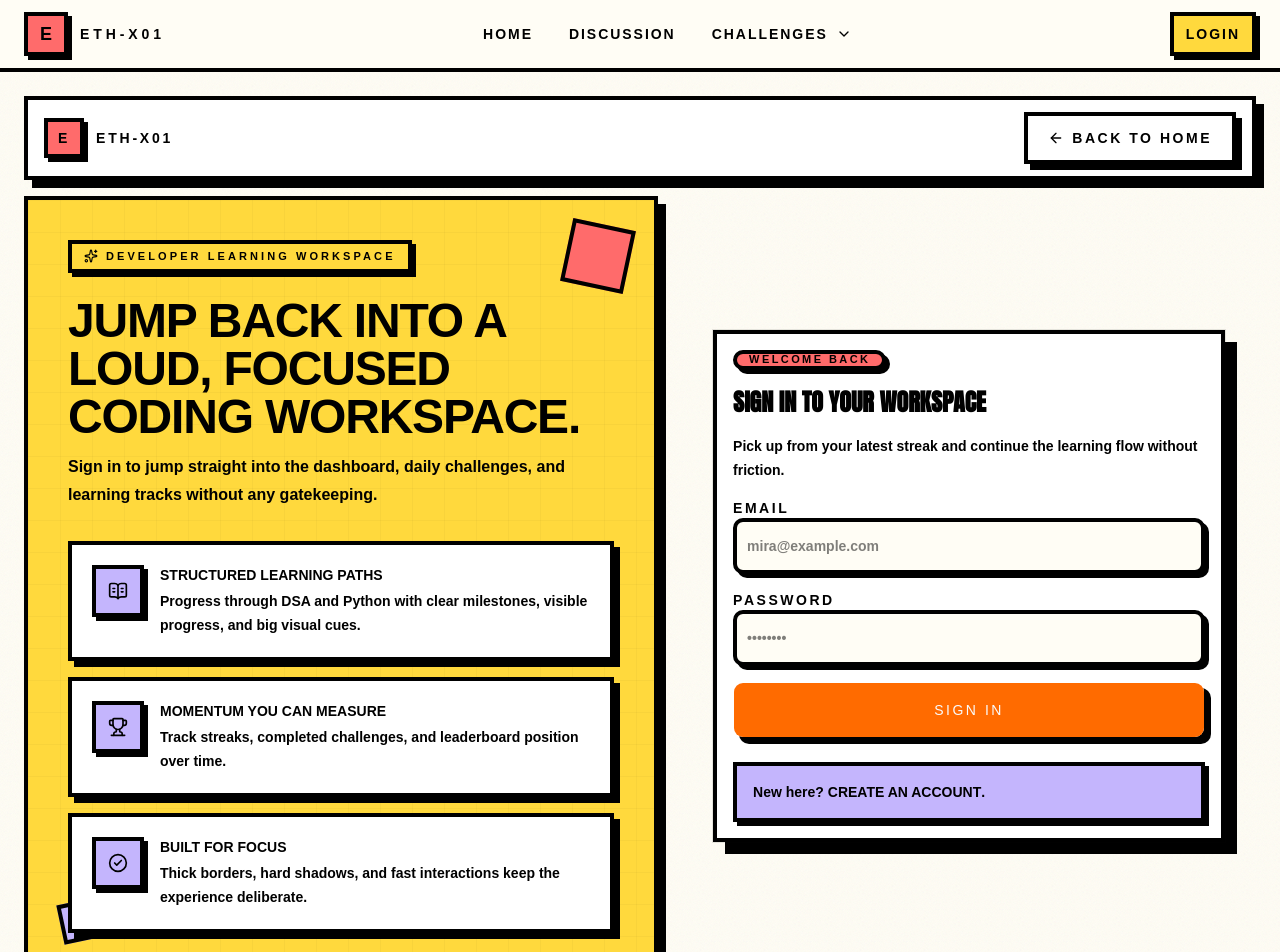
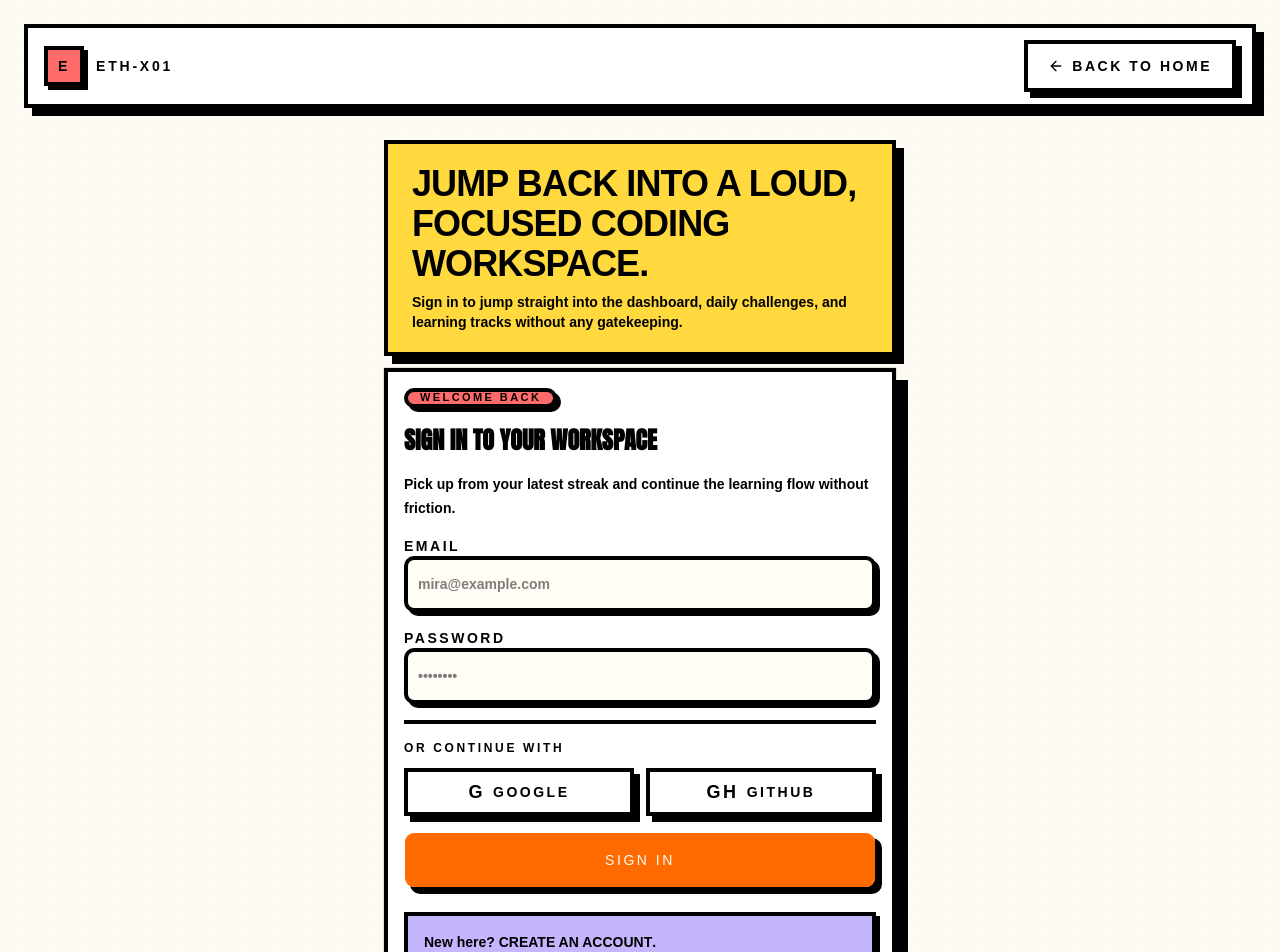
Before and after one commit to natnaelesk/ETH-X01, a React (Vite) app: page /login in a window 1280 px wide. Shown: the top 952 px of the page. Built offline with nearby package versions, Linux system fonts and the light colour scheme; no server answers; the database is empty.

Commit message:
feat: redesign social auth ui, hide navbar on auth pages, and simplify AuthShell layout

```diff
--- a/src/components/layout/PublicLayout.jsx
+++ b/src/components/layout/PublicLayout.jsx
@@ -1,10 +1,13 @@
-import { Outlet } from "react-router-dom";
+import { Outlet, useLocation } from "react-router-dom";
 import { PublicNavbar } from "./PublicNavbar";
 
 export function PublicLayout({ user = null }) {
+  const location = useLocation();
+  const hideNavbar = ["/login", "/signup"].includes(location.pathname);
+
   return (
     <div className="neo-scope min-h-screen">
-      <PublicNavbar user={user} />
+      {!hideNavbar && <PublicNavbar user={user} />}
       <Outlet />
     </div>
   );
--- a/src/features/auth/components/AuthForm.jsx
+++ b/src/features/auth/components/AuthForm.jsx
@@ -18,7 +18,7 @@ export function AuthForm({ mode }) {
   })
 
   const isSignup = mode === 'signup'
-  const destination = location.state?.from?.pathname || '/dashboard'
+  const destination = location.state?.from?.pathname || '/'
 
   const handleSubmit = async (event) => {
     event.preventDefault()
@@ -31,6 +31,21 @@ export function AuthForm({ mode }) {
         await login(form)
       }
 
+      navigate(destination, { replace: true })
+    } finally {
+      setIsSubmitting(false)
+    }
+  }
+
+  const handleSocialSignIn = async (provider) => {
+    setIsSubmitting(true)
+    try {
+      const payload = {
+        name: provider === 'google' ? 'Google Learner' : 'GitHub Learner',
+        email: provider === 'google' ? 'google.user@ethx01.dev' : 'github.user@ethx01.dev',
+        password: '',
+      }
+      await login(payload)
       navigate(destination, { replace: true })
     } finally {
       setIsSubmitting(false)
@@ -103,6 +118,32 @@ export function AuthForm({ mode }) {
             />
           </div>
 
+          <div className="border-t-4 border-black pt-4">
+            <p className="text-xs font-black uppercase tracking-[0.22em] text-black">
+              Or continue with
+            </p>
+            <div className="mt-3 grid gap-3 sm:grid-cols-2">
+              <button
+                className="neo-button-ghost h-12 w-full justify-center"
+                disabled={isSubmitting}
+                onClick={() => handleSocialSignIn('google')}
+                type="button"
+              >
+                <span className="text-lg">G</span>
+                Google
+              </button>
+              <button
+                className="neo-button-ghost h-12 w-full justify-center"
+                disabled={isSubmitting}
+                onClick={() => handleSocialSignIn('github')}
+                type="button"
+              >
+                <span className="text-lg">GH</span>
+                GitHub
+              </button>
+            </div>
+          </div>
+
           <Button className="neo-button h-14 w-full" disabled={isSubmitting} type="submit">
             {isSubmitting ? 'Please wait...' : isSignup ? 'Create account' : 'Sign in'}
           </Button>
--- a/src/features/auth/components/AuthShell.jsx
+++ b/src/features/auth/components/AuthShell.jsx
@@ -1,23 +1,5 @@
-import { ArrowLeft, BookOpenText, CheckCircle2, Sparkles, Trophy } from 'lucide-react'
+import { ArrowLeft } from 'lucide-react'
 import { Link } from 'react-router-dom'
-
-const highlights = [
-  {
-    icon: BookOpenText,
-    title: 'Structured learning paths',
-    description: 'Progress through DSA and Python with clear milestones, visible progress, and big visual cues.',
-  },
-  {
-    icon: Trophy,
-    title: 'Momentum you can measure',
-    description: 'Track streaks, completed challenges, and leaderboard position over time.',
-  },
-  {
-    icon: CheckCircle2,
-    title: 'Built for focus',
-    description: 'Thick borders, hard shadows, and fast interactions keep the experience deliberate.',
-  },
-]
 
 export function AuthShell({ title, description, children }) {
   return (
@@ -37,49 +19,12 @@ export function AuthShell({ title, description, children }) {
           </Link>
         </div>
 
-        <div className="grid flex-1 gap-6 lg:grid-cols-[1.05fr_0.95fr]">
-          <section className="neo-panel relative overflow-hidden bg-[#FFD93D] p-8 lg:p-10">
-            <div className="neo-grid-bg absolute inset-0 opacity-25" />
-            <div className="pointer-events-none absolute right-6 top-6 h-16 w-16 rotate-12 border-4 border-black bg-[#FF6B6B]" />
-            <div className="pointer-events-none absolute bottom-8 left-8 h-10 w-10 -rotate-12 border-4 border-black bg-[#C4B5FD]" />
-            <div className="relative flex h-full flex-col justify-between gap-8">
-              <div className="space-y-6">
-                <div className="neo-kicker inline-flex items-center gap-2">
-                  <Sparkles className="h-3.5 w-3.5" />
-                  Developer learning workspace
-                </div>
-                <div className="space-y-3">
-                  <h1 className="neo-display max-w-xl text-3xl md:text-5xl">
-                    {title}
-                  </h1>
-                  <p className="max-w-2xl text-sm font-bold leading-7 text-black md:text-base">
-                    {description}
-                  </p>
-                </div>
-              </div>
-
-              <div className="grid gap-4">
-                {highlights.map((item) => {
-                  const Icon = item.icon
-                  return (
-                    <div key={item.title} className="border-4 border-black bg-white p-5 shadow-[6px_6px_0px_0px_#000]">
-                      <div className="flex items-start gap-4">
-                        <div className="border-4 border-black bg-[#C4B5FD] p-3 text-black shadow-[4px_4px_0px_0px_#000]">
-                          <Icon className="h-5 w-5" />
-                        </div>
-                        <div className="space-y-1">
-                          <h2 className="text-sm font-black uppercase text-black">{item.title}</h2>
-                          <p className="text-sm font-bold leading-6 text-black">{item.description}</p>
-                        </div>
-                      </div>
-                    </div>
-                  )
-                })}
-              </div>
+        <div className="flex flex-1 items-center justify-center py-4">
+          <section className="w-full max-w-lg space-y-3">
+            <div className="neo-panel bg-[#FFD93D] px-6 py-5">
+              <h1 className="neo-display text-3xl md:text-4xl">{title}</h1>
+              <p className="mt-2 text-sm font-bold text-black">{description}</p>
             </div>
-          </section>
-
-          <section className="flex items-center justify-center">
             {children}
           </section>
         </div>
```
